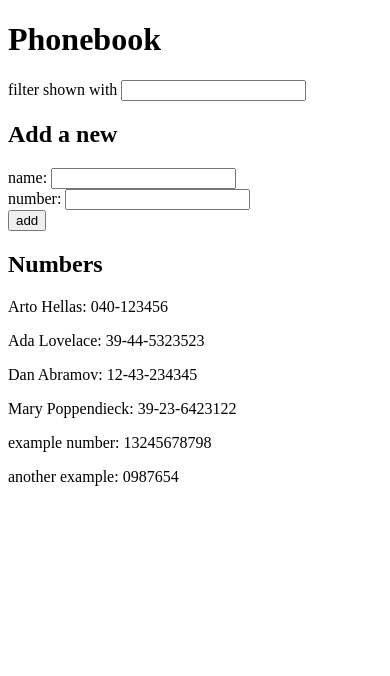
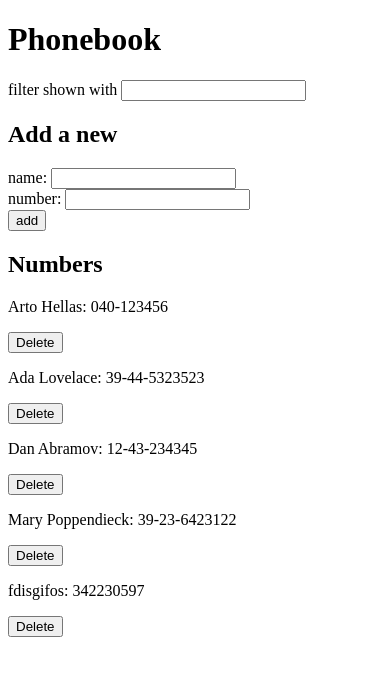
Before and after one commit to kristinamacekovic/fullstackopen-2022, a React (Create React App) app in the folder part2/phonebook/: page / in a window 390 px wide. Shown: the top 676 px of the page. Built offline with nearby package versions, Linux system fonts and the light colour scheme; data requests are answered from the project's data file.

Commit message:
2.17: Phonebook step9

```diff
--- a/part2/phonebook/db.json
+++ b/part2/phonebook/db.json
@@ -21,14 +21,9 @@
       "id": 4
     },
     {
-      "name": "example number",
-      "number": "13245678798",
+      "name": "fdisgifos",
+      "number": "342230597",
       "id": 5
-    },
-    {
-      "name": "another example",
-      "number": "0987654",
-      "id": 6
     }
   ]
 }
--- a/part2/phonebook/src/App.js
+++ b/part2/phonebook/src/App.js
@@ -19,15 +19,20 @@ const App = () => {
       .catch(error => console.log(error))
   }, []);
 
+  // check if the entry is already in the phonebook
   const checkForDuplicateNames = () => {
     return (persons.filter(person => person.name === newName).length > 0);
   }
 
+  // add a new entry to the phonebook
   const addName = event => {
+    //don't send the form
     event.preventDefault();
+    // does the entry already exist?
     if (checkForDuplicateNames()) {
       alert(`${newName} is already added in the phonebook`);
     }
+    // if not, add it to the phonebook
     else {
       const newNameObject = {
         name: newName,
@@ -42,6 +47,16 @@ const App = () => {
           })
           .catch(error => console.log(error))
 
+    }
+  }
+
+  const handleDelete = id => {
+    if (window.confirm("Do you really want to delete the entry?")) {
+      phonebook.deleteEntry(id)
+        .then(response => {
+          setPersons(persons.filter(person => person.id !== id))
+        })
+        .catch(error => console.log(error))
     }
   }
 
@@ -64,7 +79,7 @@ const App = () => {
       <h2>Add a new</h2>
       <PersonForm addName={addName} newName={newName} newNumber={newNumber} handleNameChange={handleNameChange} handleNumberChange={handleNumberChange}/>
       <h2>Numbers</h2>
-      <Persons persons={persons} searchField={searchField}/>
+      <Persons persons={persons} searchField={searchField} handleDelete={handleDelete}/>
     </div>
   )
 }
--- a/part2/phonebook/src/components/Person.js
+++ b/part2/phonebook/src/components/Person.js
@@ -1,6 +1,9 @@
-const Person = props => {
+const Person = ({id, name, number, handleDelete}) => {
     return (
-        <p key={props.name}>{props.name}: {props.number}</p>
+        <div>
+            <p key={id}>{name}: {number}</p>
+            <button onClick={() => handleDelete(id)}>Delete</button>
+        </div>
     )
 }
 
--- a/part2/phonebook/src/components/Persons.js
+++ b/part2/phonebook/src/components/Persons.js
@@ -4,7 +4,7 @@ const Persons = props => {
     return (
         <div>
             {props.persons.filter(person => person.name.toLowerCase().includes(props.searchField.toLocaleLowerCase()))
-                            .map(person => <Person key={person.name} name={person.name} number={person.number}/>)}
+                            .map(person => <Person key={person.id} id={person.id} name={person.name} number={person.number} handleDelete={props.handleDelete}/>)}
         </div>
     )
 }
--- a/part2/phonebook/src/services/phonebook.js
+++ b/part2/phonebook/src/services/phonebook.js
@@ -11,4 +11,9 @@ const createEntry = newEntry => {
     return request.then(response => response.data)
 }
 
-export default {getEntries, createEntry}
+const deleteEntry = id => {
+    const request = axios.delete(`${baseUrl}/${id}`)
+    return request.then(response => response.data)
+}
+
+export default { getEntries, createEntry, deleteEntry }
```
